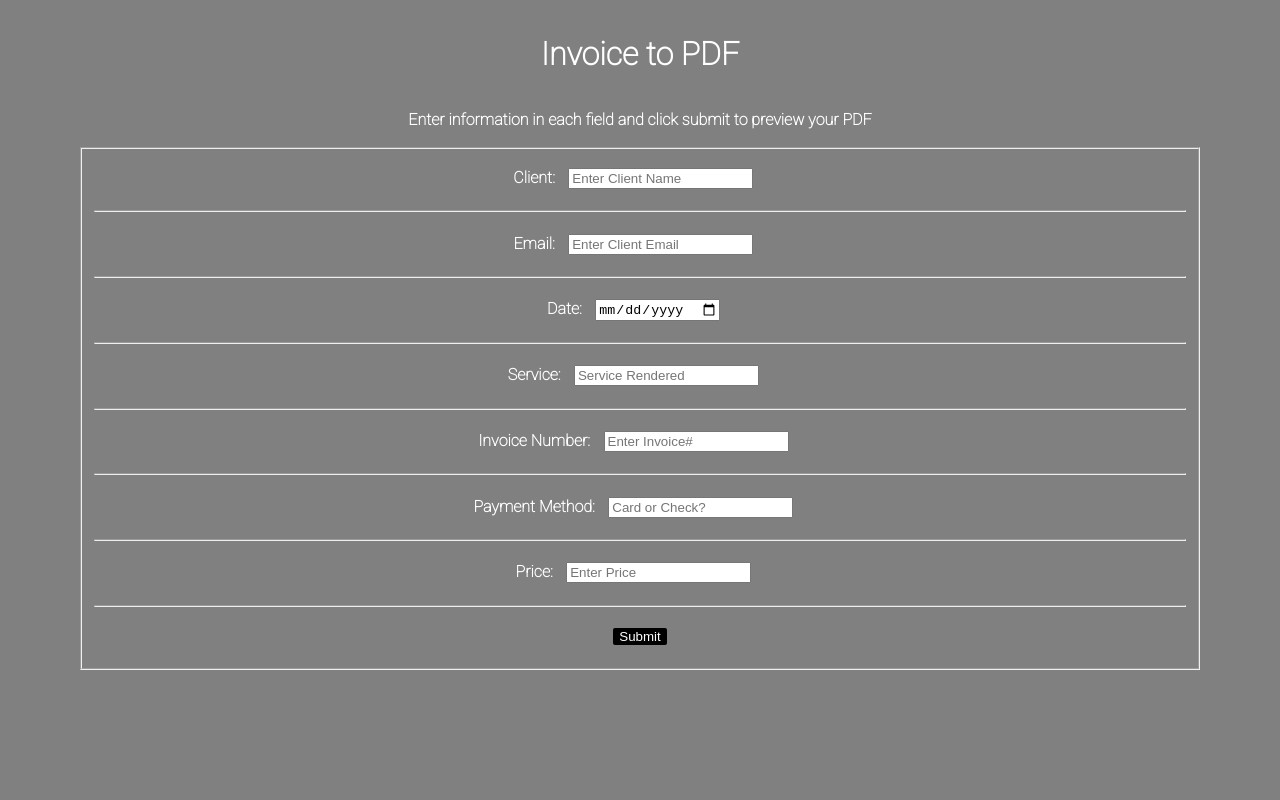
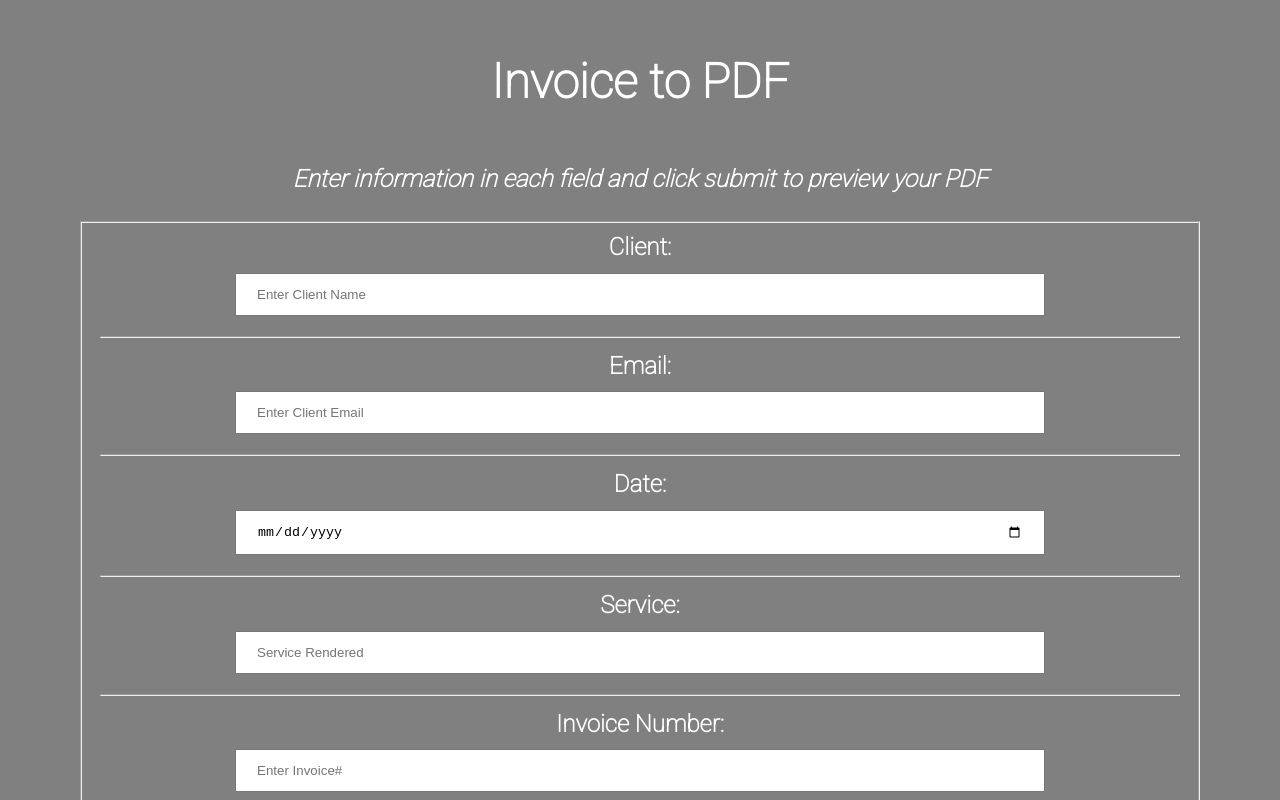
Before and after one commit to joeybrown-ctrl/react-invoice-app, a React (Create React App) app: page / in a window 1280 px wide. Shown: the top 800 px of the page. Built offline with nearby package versions, Linux system fonts and the light colour scheme.

Commit message:
added styling to inputs

```diff
--- a/src/components/Form/Form.css
+++ b/src/components/Form/Form.css
@@ -6,7 +6,7 @@
 
 form {
     font-family: Roboto;
-    font-size: 1rem;
+    font-size: 1.5rem;
     font-weight: 600;
     line-height: 1.4;
     color: white;
@@ -21,11 +21,7 @@ form::before {
     height: 100%;
     width: 100%;
     z-index: -1;
-    /* background-image stuff here */
     background: grey;
-    background-size: cover;
-    background-repeat: no-repeat;
-    background-position: center;
     padding: 2.5rem 0.5rem;
     margin: auto;
 
@@ -40,7 +36,10 @@ fieldset {
 }
 
 input {
-    margin: 1em;
+    width: 75%;
+    padding: 12px 20px;
+    margin: 8px 0;
+    box-sizing: border-box;
 }
 
 button {
@@ -50,4 +49,9 @@ button {
     color: white;
     border-radius: 2px;
     cursor: pointer;
+    padding: 10px 24px;
+    text-align: center;
+    text-decoration: none;
+    display: inline-block;
+    font-size: 16px;
 }
--- a/src/components/Form/Form.js
+++ b/src/components/Form/Form.js
@@ -41,46 +41,46 @@ const Form = (props) => {
                     (<div>
                         <form>
                             <h3>Invoice to PDF</h3>
-                            <p>Enter information in each field and click submit to preview your PDF</p>
+                            <p><em>Enter information in each field and click submit to preview your PDF</em></p>
                             <fieldset>
                                 <div>
-                                    <label>Client:
+                                    <label>Client: <br/>
                                         <input onChange={onChange('client')} name="client" type="text" placeholder="Enter Client Name"></input>
                                     </label>
                                 </div>
                                 <hr />
                                 <div>
-                                    <label>Email:
+                                    <label>Email: <br/>
                                         <input onChange={onChange('email')} name="email" type="email" placeholder="Enter Client Email"></input>
                                     </label>
                                 </div>
                                 <hr />
                                 <div>
-                                    <label>Date:
+                                    <label>Date: <br/>
                                         <input onChange={onChange('date')} name="Date" type="date" placeholder="Enter date"></input>
                                     </label>
                                 </div>
                                 <hr />
                                 <div>
-                                    <label>Service:
+                                    <label>Service: <br/>
                                         <input onChange={onChange('service')} name="service" type="text" placeholder="Service Rendered"></input>
                                     </label>
                                 </div>
                                 <hr />
                                 <div>
-                                    <label>Invoice Number:
+                                    <label>Invoice Number: <br/>
                                         <input onChange={onChange('invoice')} name="invoice" type="number" placeholder="Enter Invoice#"></input>
                                     </label>
                                 </div>
                                 <hr />
                                 <div>
-                                    <label>Payment Method:
+                                    <label>Payment Method: <br/>
                                         <input onChange={onChange('payment')} name="payment" type="text" placeholder="Card or Check?"></input>
                                     </label>
                                 </div>
                                 <hr />
                                 <div>
-                                    <label>Price:
+                                    <label>Price: <br/>
                                         <input onChange={onChange('price')} name="price" type="text" placeholder="Enter Price"></input>
                                     </label>
                                 </div>
--- a/src/components/PDF/PDF.js
+++ b/src/components/PDF/PDF.js
@@ -1,56 +1,19 @@
 import React, { useRef } from 'react';
 import Pdf from 'react-to-pdf';
 import './PDF.css';
-// import { Document, Page, Text, View, StyleSheet } from '@react-pdf/renderer';
-
-
-
-// const PDF = (props) => {
-//     const ref = useRef();
-
-//     return (
-//         <div>
-//             <div size="A4" ref={ref} style={{width: 500, height: 500, color: "black", margin: "auto"}} >
-//                 <h3>{props.client}</h3>
-//                 <p>{props.email}</p>
-//                 <p>{props.service}</p>
-//                 <p>{props.date}</p>
-//                 <p>{props.price}</p>
-//             </div>
-//             <Pdf targetRef={ref} filename="invoice.pdf">
-//                 {({ toPdf }) => <button onClick={toPdf}>Capture as PDF</button>}
-//                 {/* <div sref={ref}/> */}
-//             </Pdf>
-//         </div>
-//     )
-// }
-
-const options = {
-    orientation: 'portrait',
-    unit: 'in',
-    format: [4,2]
-};
 
 const PDF = (props) => {
     const ref = useRef();
 
     return (
         <div>
-            <div size="A4" ref={ref} style={{width: 800, height: 500, color: "black", margin: "auto"}} options={options} >
-                {/* <h3>{props.client}</h3>
-                <p>{props.email}</p>
-                <p>{props.service}</p>
-                <p>{props.date}</p>
-                <p>{props.price}</p> */}
-
-
+            <div size="A4" ref={ref} style={{width: 800, height: 500, color: "black", margin: "auto"}} >
                 <div className="invoice-box">
                     <table cellpadding="0" cellspacing="0">
                         <tr className="top">
                             <td colspan="2">
                                 <table>
                                     <tr>
-
                                         <td>
                                             Invoice #: {props.invoice}<br />
                                             Date: {props.date}<br />
@@ -81,31 +44,24 @@ const PDF = (props) => {
 
                         <tr className="heading">
                             <td>Payment Method</td>
-
-                            {/* <td>Check #</td> */}
+                            <td></td>
                         </tr>
 
                         <tr className="details">
                             <td>{props.payment}</td>
-
-                            {/* <td>1000</td> */}
                         </tr>
 
                         <tr className="heading">
                             <td>Service</td>
-
                             <td>Price</td>
                         </tr>
 
                         <tr className="item">
                             <td>{props.service}</td>
-
                             <td>{props.price}</td>
                         </tr>
-
                         <tr className="total">
                             <td></td>
-
                             <td>Total: {props.price}</td>
                         </tr>
                     </table>
```
Also changed, not shown: src/sparksuite.png (deleted).
